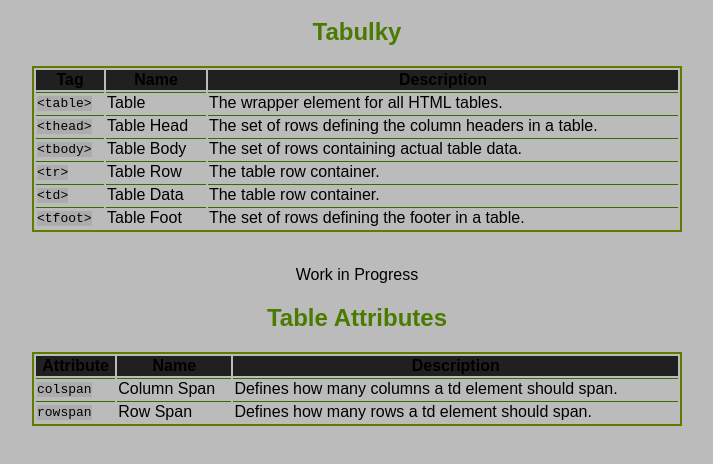
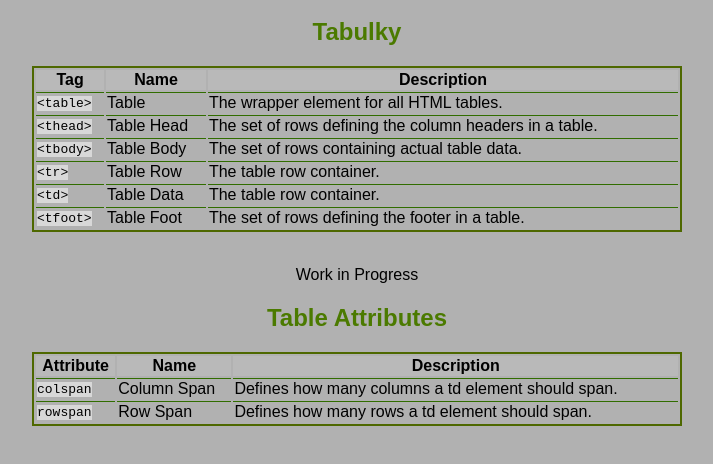
Before and after one commit to Spektrakilla/cheatsheet--codeacademy---css-html, a plain HTML site: page index.html in a window 1280 px wide. Shown: the part 48-512 px from the top of the page, without its empty margins (283-996 px from the left). Drawn offline with Linux system fonts and the light colour scheme.

Commit message:
style update

```diff
--- a/styles.css
+++ b/styles.css
@@ -1,6 +1,6 @@
 body {
   font-family: Arial, sans-serif;
-  background-color: rgb(187, 187, 187);
+  background-color: rgb(177, 177, 177);
 }
 
 h1 {
@@ -13,13 +13,13 @@ h2 {
 }
 
 table {
-  border: 2px solid rgb(93, 124, 0);
+  border: 2px solid rgb(78, 104, 0);
   width: 650px;
   margin: 0 auto;
 }
 
 thead {
-  background-color: rgb(32, 32, 32);
+  background-color: rgb(185, 185, 185);
 }
 
 td {
@@ -28,7 +28,7 @@ td {
 
 .code {
   font-family: monospace;
-  background-color: rgb(172, 172, 172);
+  background-color: rgb(216, 216, 216);
 }
 
 p {
```
